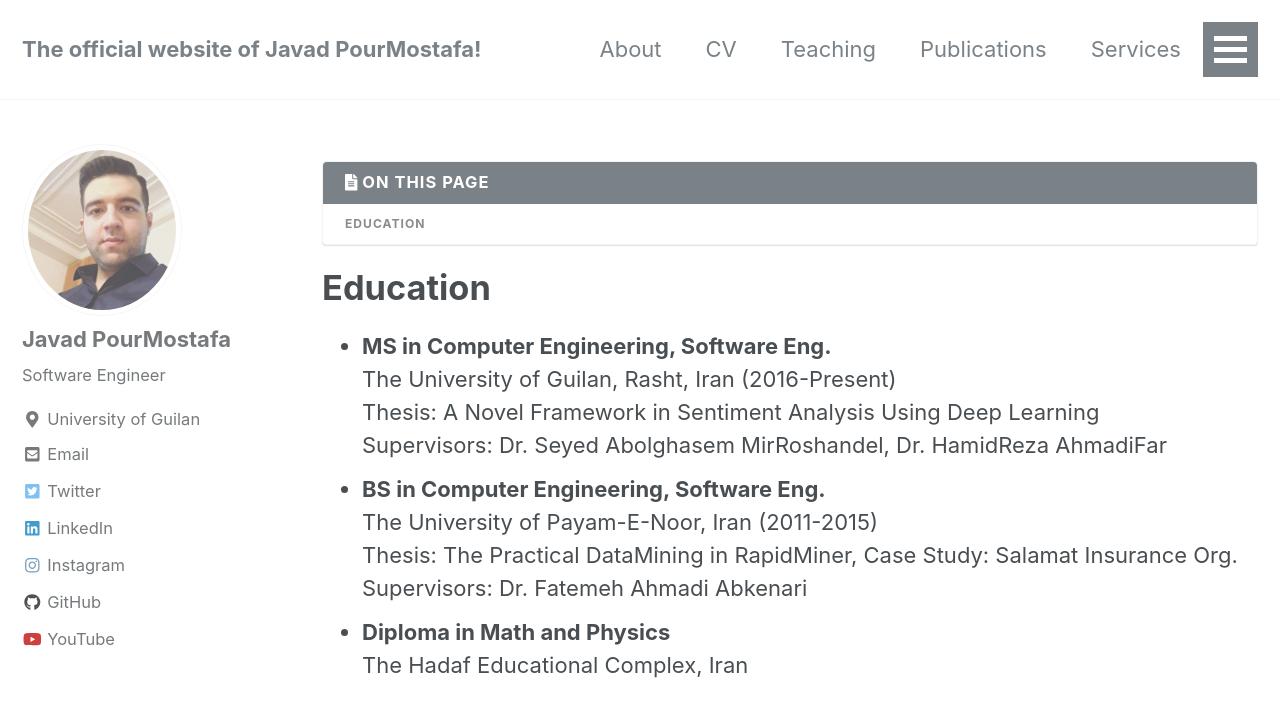
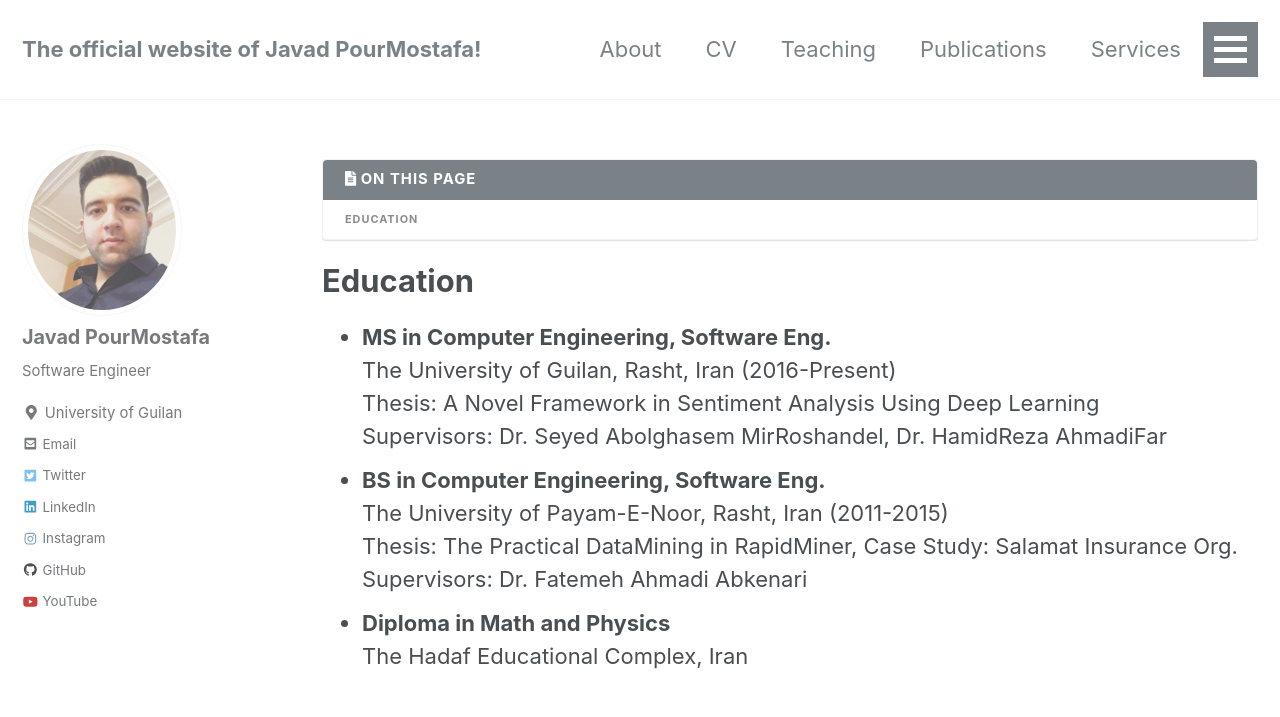
Before and after one commit to JoyeBright/JoyeBright.github.io, a Jekyll site: the page built from _pages/cv.md, in a window 1280 px wide and 900 px high. Shown: the top 717 px of the window. Built offline with Jekyll 4.4.1, drawn with Linux system fonts in a browser that asks for light colours; nearby versions of some CDN libraries.

Commit message:
change font sizes

```diff
--- a/_pages/cv.md
+++ b/_pages/cv.md
@@ -16,7 +16,7 @@ author_profile: true
 </li>
 <li>
  <b>BS in Computer Engineering, Software Eng.</b><br>
- The University of Payam-E-Noor, Iran (2011-2015)<br>
+ The University of Payam-E-Noor, Rasht, Iran (2011-2015)<br>
  Thesis: The Practical DataMining in RapidMiner, Case Study: Salamat Insurance Org.<br>
  Supervisors: Dr. Fatemeh Ahmadi Abkenari
 </li>
--- a/_sass/minimal-mistakes/_variables.scss
+++ b/_sass/minimal-mistakes/_variables.scss
@@ -34,14 +34,14 @@ $header-font-family: $sans-serif !default;
 $caption-font-family: $serif !default;
 
 /* type scale */
-$type-size-1: 2.441em !default; // ~39.056px
-$type-size-2: 1.953em !default; // ~31.248px
-$type-size-3: 1.563em !default; // ~25.008px
-$type-size-4: 1.25em !default; // ~20px
-$type-size-5: 1em !default; // ~16px
-$type-size-6: 0.75em !default; // ~12px
-$type-size-7: 0.6875em !default; // ~11px
-$type-size-8: 0.625em !default; // ~10px
+$type-size-1: 2.1969em !default; // ~35.1504px
+$type-size-2: 1.7577em !default; // ~28.1232px
+$type-size-3: 1.4067em !default; // ~22.5072px
+$type-size-4: 1.125em !default; // ~18px
+$type-size-5: 0.9em !default; // ~14.4px
+$type-size-6: 0.675em !default; // ~10.8px
+$type-size-7: 0.61875em !default; // ~9.9px
+$type-size-8: 0.5625em !default; // ~9px
 
 /*
    Colors
```
